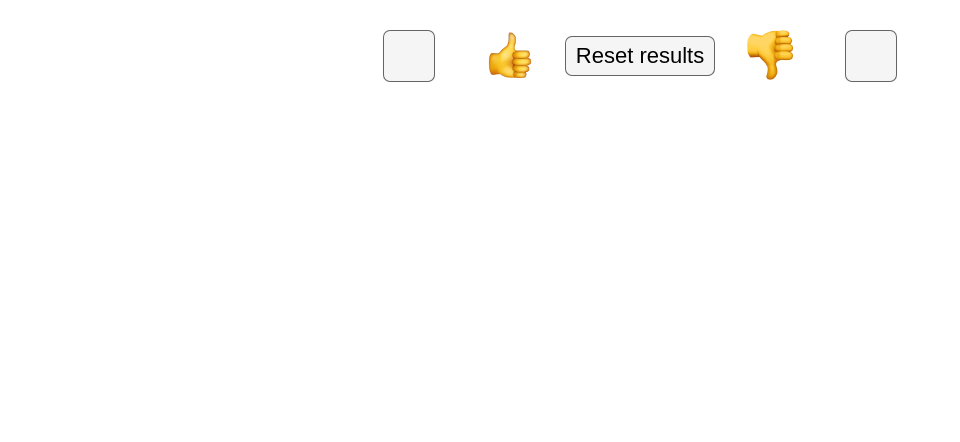
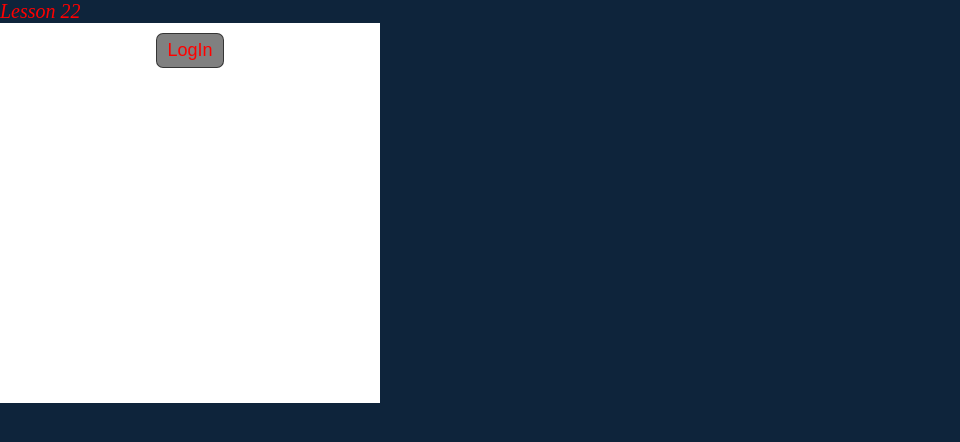
Before and after one commit to AGaleeva/react-typescript, a React (Create React App) app: page / in a window 1280 px wide. Shown: the top 442 px of the page, without its empty margins (0-960 px from the left). Built offline with nearby package versions, Linux system fonts and the light colour scheme.

Commit message:
lesson22 added

```diff
--- a/package.json
+++ b/package.json
@@ -10,9 +10,11 @@
     "@types/node": "^16.18.65",
     "@types/react": "^18.2.39",
     "@types/react-dom": "^18.2.17",
+    "@types/styled-components": "^5.1.32",
     "react": "^18.2.0",
     "react-dom": "^18.2.0",
     "react-scripts": "5.0.1",
+    "styled-components": "^6.1.1",
     "typescript": "^4.9.5",
     "web-vitals": "^2.1.4"
   },
--- a/src/App.tsx
+++ b/src/App.tsx
@@ -3,15 +3,17 @@ import Lesson20 from './lessons/lesson20';
 import Homework20 from './homeworks/homework20';
 import Lesson21 from './lessons/lesson21';
 import Homework21 from './homeworks/homework21';
+import Lesson22 from 'lessons/lesson22';
 
 function App() {
   return (
     <div className="App">
       {/* <Lesson20 />  */}
       {/* <Lesson21 /> */}
+      <Lesson22 />
 
       {/* <Homework20 /> */}
-      <Homework21 />
+      {/* <Homework21 /> */}
     </div>
   );
 }
--- a/src/components/button/Button.tsx
+++ b/src/components/button/Button.tsx
@@ -1,11 +1,11 @@
-import './styles.css'
-import { ButtonProps } from './types'
+import { ButtonComponent } from './styles';
+import { ButtonProps } from './types';
 
-function Button({name, type = 'button', onClick}: ButtonProps) {
+function Button({disabled = false, name, isRedFont = false, type = 'button', onClick}: ButtonProps) {
   return (
-    <button className='button-component' type={type} onClick = {onClick}>
+    <ButtonComponent disabled = {disabled} className='button-component' type={type} $isRedFont = {isRedFont} onClick = {onClick}>
       {name}
-    </button>
+    </ButtonComponent>
   );
 }
 
--- /dev/null
+++ b/src/components/button/styles.ts
@@ -0,0 +1,19 @@
+import styled from "styled-components";
+
+interface ButtonComponentProps {
+  $isRedFont?: boolean | undefined;
+}
+
+export const ButtonComponent = styled.button<ButtonComponentProps>`
+  width: fit-content;
+  height: fit-content;
+  padding: 6px 10px;
+  outline: none;
+  cursor: pointer;
+  border-radius: 7px;
+  border: 1px solid rgba(0, 0, 0, 0.59);
+  background-color: ${(props) => props.disabled ? 'grey' : 'blue'}; // = background-color: ${({disabled}) => disabled ? 'grey' : 'blue'}
+  color: ${({$isRedFont}) => $isRedFont ? 'red' : 'white'};
+  font-family: Arial, Helvetica, sans-serif;
+  font-size: 18px;
+`;
--- a/src/components/button/types.ts
+++ b/src/components/button/types.ts
@@ -2,4 +2,6 @@ export interface ButtonProps {
   name: string;
   type?: 'submit' | 'reset' | 'button' | undefined;
   onClick: () => void;
+  disabled?: boolean;
+  isRedFont?: boolean;
 }
--- /dev/null
+++ b/src/lessons/lesson22/Lesson22.tsx
@@ -0,0 +1,88 @@
+import {CSSProperties} from 'react';
+import { type } from "os";
+import Button from 'components/button';
+import { Lesson22Wrapper, LoginCard } from './styles';
+
+function Lesson22() {
+
+  // ТИПЫ
+
+  // Union type
+  type WordOrNumber = string | number;
+  let wordOrNumber: WordOrNumber = 2;
+
+  // Interface vs. type
+
+  interface Person {
+    name: string;
+    age: number;
+  }
+
+  interface Person {
+    lastName: string;
+  }
+
+  type PersonType = {
+    name: string;
+    age: number;
+  }
+  const person: Person = {
+    name: 'John',
+    lastName: 'Smith',
+    age: 25,
+  }
+
+  const person1: PersonType = {
+    name: 'John',
+    age: 25,
+  }
+
+  // Generics
+
+  type Car<T> = {
+    name: string;
+    color: string;
+    params: T;
+  }
+
+  type Car1<Par, Color, Name> = {
+    name: Name;
+    color: Color;
+    params: Par;
+  }
+
+  const car: Car<number[]> = {
+    name: 'Porshe',
+    color: 'Red',
+    params: [2, 3, 4]
+  }
+
+  const car1: Car1<number[], string, string> = {
+    name: 'Porshe',
+    color: 'Red',
+    params: [2, 3, 4]
+  }
+
+  // STYLES
+  // первый способ стилизации: создать файл styles.css, импортировать его и добавлять классы
+
+  // второй способ: передать объект в атрибут тега style
+  // значение пишем в строке
+
+  // Представим, что следующая константа - пропса, пришедшая от родительского компонента
+  const isRed: boolean = true;
+
+  const paragraphStyles: CSSProperties = {
+    fontStyle: "italic",
+    fontSize: "20px",
+    color: isRed ? "rgb(255, 0, 0)" : "blue",
+  };
+
+  return (
+    <Lesson22Wrapper>
+      <p style={paragraphStyles}>Lesson 22</p>
+      <LoginCard> <Button isRedFont = {true} disabled = {true} name='LogIn' onClick={() => {}} /> </LoginCard>
+    </Lesson22Wrapper>)
+}
+
+export default Lesson22;
--- /dev/null
+++ b/src/lessons/lesson22/index.ts
@@ -0,0 +1,3 @@
+import Lesson22 from "./Lesson22";
+
+export default Lesson22;
--- /dev/null
+++ b/src/lessons/lesson22/styles.ts
@@ -0,0 +1,20 @@
+import styled from "styled-components";
+export const Lesson22Wrapper = styled.div`
+  display: flex;
+  flex-direction: column;
+  width: 100%;
+  height: 100%;
+  background-color: #0e243b;
+`;
+
+export const LoginCard = styled.div`
+  display: flex;
+  flex-direction: column;
+  align-items: center;
+  padding: 10px;
+  width: fit-content;
+  height: fit-content;
+  min-height: 360px;
+  min-width: 360px;
+  background-color: #fff;
+`;
```
Also changed, not shown: 1 other file (tests, documents, lock files or other folders).
